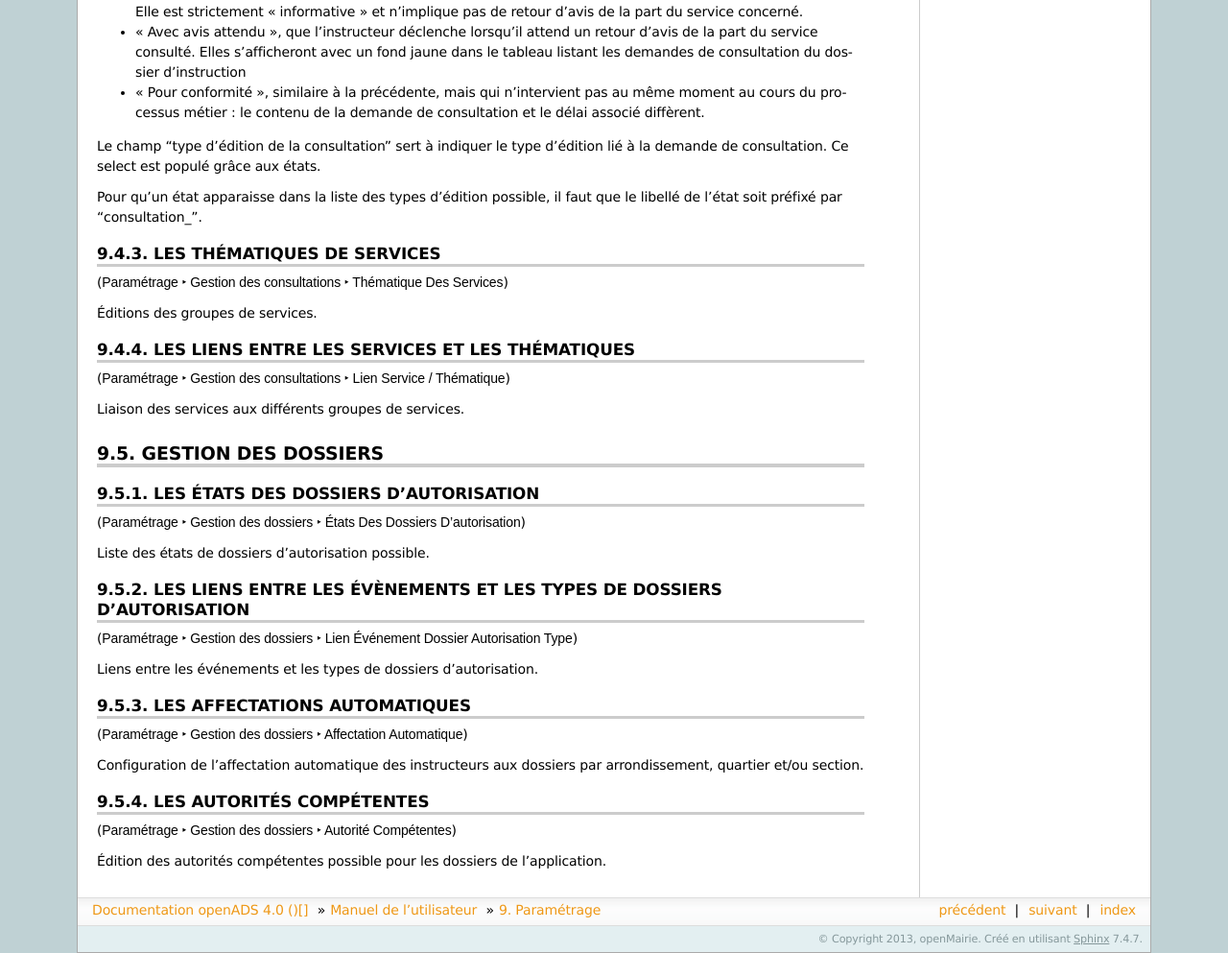
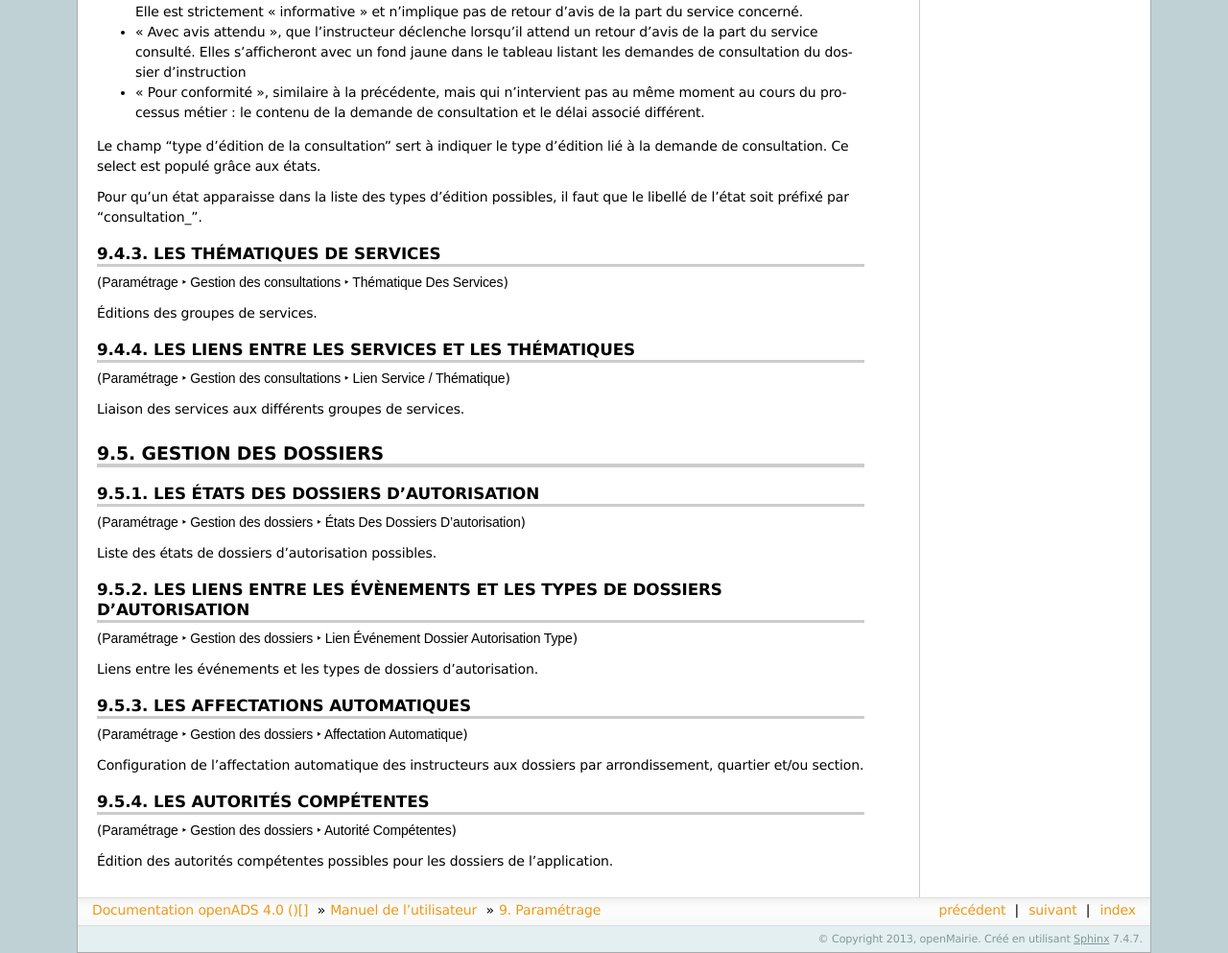
Before and after one commit to mpavaux/openads-documentation, a Sphinx documentation site: the page built from source/manuel_utilisateur/parametrage.rst, in a window 1280 px wide and 1400 px high, scrolled down 1886 px. Shown: the part 407-1400 px from the top of the window at 96% size. Built offline with Sphinx 7.4.7, drawn with Linux system fonts in a browser that asks for light colours; some of the changed text lies outside the part shown.

Commit message:
Update parametrage.rst
Correction de fautes

```diff
--- a/source/manuel_utilisateur/parametrage.rst
+++ b/source/manuel_utilisateur/parametrage.rst
@@ -175,13 +175,13 @@
 
 - "Pour information", qui permet à l'instructeur de signaler à un service l'existence d'une opération en cours. Elle est strictement « informative » et n'implique pas de retour d'avis de la part du service concerné.
 - "Avec avis attendu", que l'instructeur déclenche lorsqu'il attend un retour d'avis de la part du service consulté. Elles s'afficheront avec un fond jaune dans le tableau listant les demandes de consultation du dossier d'instruction
-- "Pour conformité", similaire à la précédente, mais qui n'intervient pas au même moment au cours du processus métier : le contenu de la demande de consultation et le délai associé diffèrent.
+- "Pour conformité", similaire à la précédente, mais qui n'intervient pas au même moment au cours du processus métier : le contenu de la demande de consultation et le délai associé différent.
 
 Le champ 'type d'édition de la consultation' sert à indiquer le type d'édition
 lié à la demande de consultation. Ce select est populé grâce aux états.
 
 
-Pour qu'un état apparaisse dans la liste des types d'édition possible, il faut
+Pour qu'un état apparaisse dans la liste des types d'édition possibles, il faut
 que le libellé de l'état soit préfixé par 'consultation\_'.
 
 .. _parametrage_thematique_services:
@@ -215,7 +215,7 @@
 
 (:menuselection:`Paramétrage --> Gestion des dossiers --> États Des Dossiers D'autorisation`)
 
-Liste des états de dossiers d'autorisation possible.
+Liste des états de dossiers d'autorisation possibles.
 
 .. _parametrage_lien_evenement_da:
 
@@ -246,4 +246,4 @@
 
 (:menuselection:`Paramétrage --> Gestion des dossiers --> Autorité Compétentes`)
 
-Édition des autorités compétentes possible pour les dossiers de l'application.
+Édition des autorités compétentes possibles pour les dossiers de l'application.
```
Also changed, not shown: other parts of source/manuel_utilisateur/parametrage.rst (+1 -1 lines).
